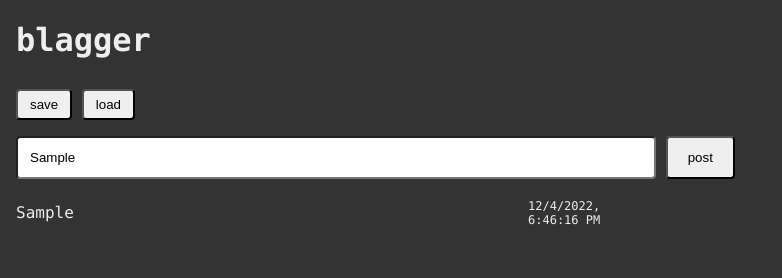
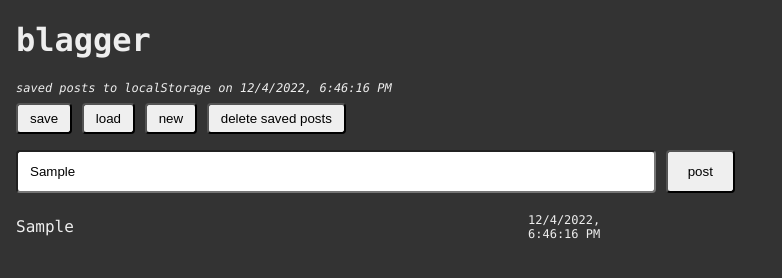
Before and after one commit to wheelsandbytes/blagger, a plain HTML site: page index.html in a window 1280 px wide. Both pictures are taken after typing "Sample" into the empty fields and a click on the input "post". Shown: the whole page, without its empty margins (0-782 px from the left). Drawn offline with Linux system fonts and the light colour scheme.

Commit message:
adding deletion functionality

```diff
--- a/index.html
+++ b/index.html
@@ -65,6 +65,8 @@ input[type=submit] {
     <i id="saved-or-loaded-message" style="display:none;"></i>
     <input type="button" value="save" onclick="saveToLocalStorage()" />
     <input type="button" value="load" onclick="loadFromLocalStorage()" />
+    <input type="button" value="new" onclick="eraseAllPosts()" />
+    <input type="button" value="delete saved posts" onclick="clearLocalStorage()" />
     <div id="post-input" class="post-input">
       <input id="post-text-field" type="text" placeholder="plz blog here..." />
       <input id="post-button-submit" type="submit" onclick="createPost()" value="post" />
@@ -92,15 +94,15 @@ input[type=submit] {
         const timestamp = getCurrentTimestamp()
         posts.push({timestamp, postText})
         updateWithNewPost({timestamp, postText})
+        saveToLocalStorage()
       }
 
       function updateWithNewPost ({timestamp, postText}) {
         const postsSection = document.getElementById('posts')
         const postDiv = document.createElement('div')
         postDiv.id = timestamp
-        const formattedTimestamp = new Date(timestamp).toLocaleDateString('en-us', { weekday:"long", year:"numeric", month:"short", day:"numeric"})
-        const formattedTimestamp2 = new Date(timestamp).toLocaleString()
-        postDiv.innerHTML = `<p class="post-text">${postText}</p><p class="post-timestamp">${formattedTimestamp2}</p>`
+        const formattedTimestamp = new Date(timestamp).toLocaleString()
+        postDiv.innerHTML = `<p class="post-text">${postText}</p><p class="post-timestamp">${formattedTimestamp}</p>`
         return postsSection.insertBefore(postDiv, postsSection.children[0])
       }
 
@@ -109,6 +111,11 @@ input[type=submit] {
         posts.forEach((post, i) => {
           return updateWithNewPost(post)
         })
+      }
+
+      function eraseAllPosts () {
+        const postsSection = document.getElementById('posts')
+        postsSection.innerHTML = ''
       }
 
       function loadFromLocalStorage () {
@@ -130,6 +137,14 @@ input[type=submit] {
         savedMessage.innerText = "saved posts to localStorage on " + new Date(getCurrentTimestamp()).toLocaleString()
         return
       }
+
+      function clearLocalStorage () {
+        localStorage.removeItem('posts')
+        const deletedMessage = document.getElementById('saved-or-loaded-message')
+        deletedMessage.style.display = "block"
+        deletedMessage.innerText = "deleted posts from localStorage on " + new Date(getCurrentTimestamp()).toLocaleString()
+        return
+      }
     </script>
   </body>
 </html>
```
